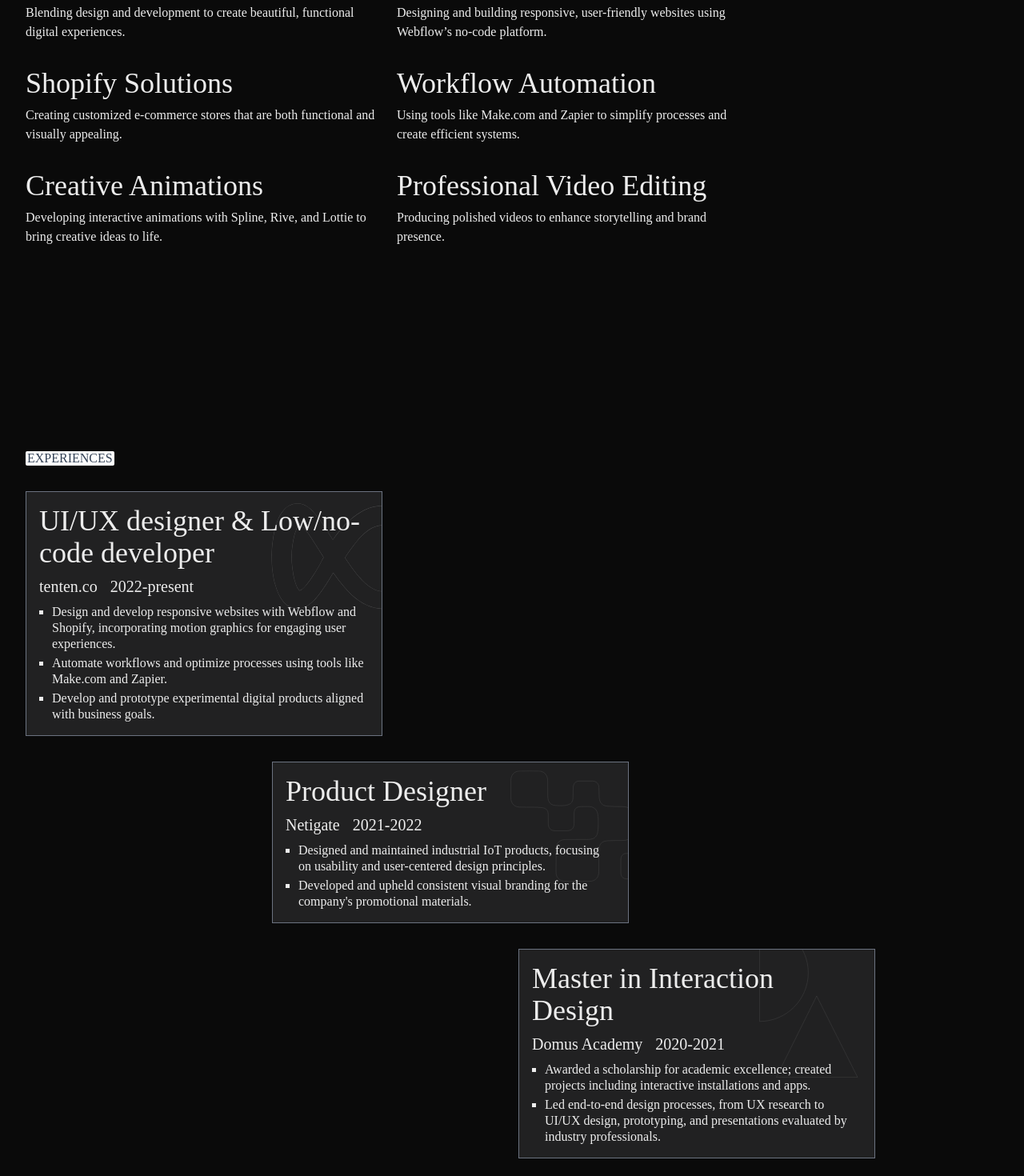
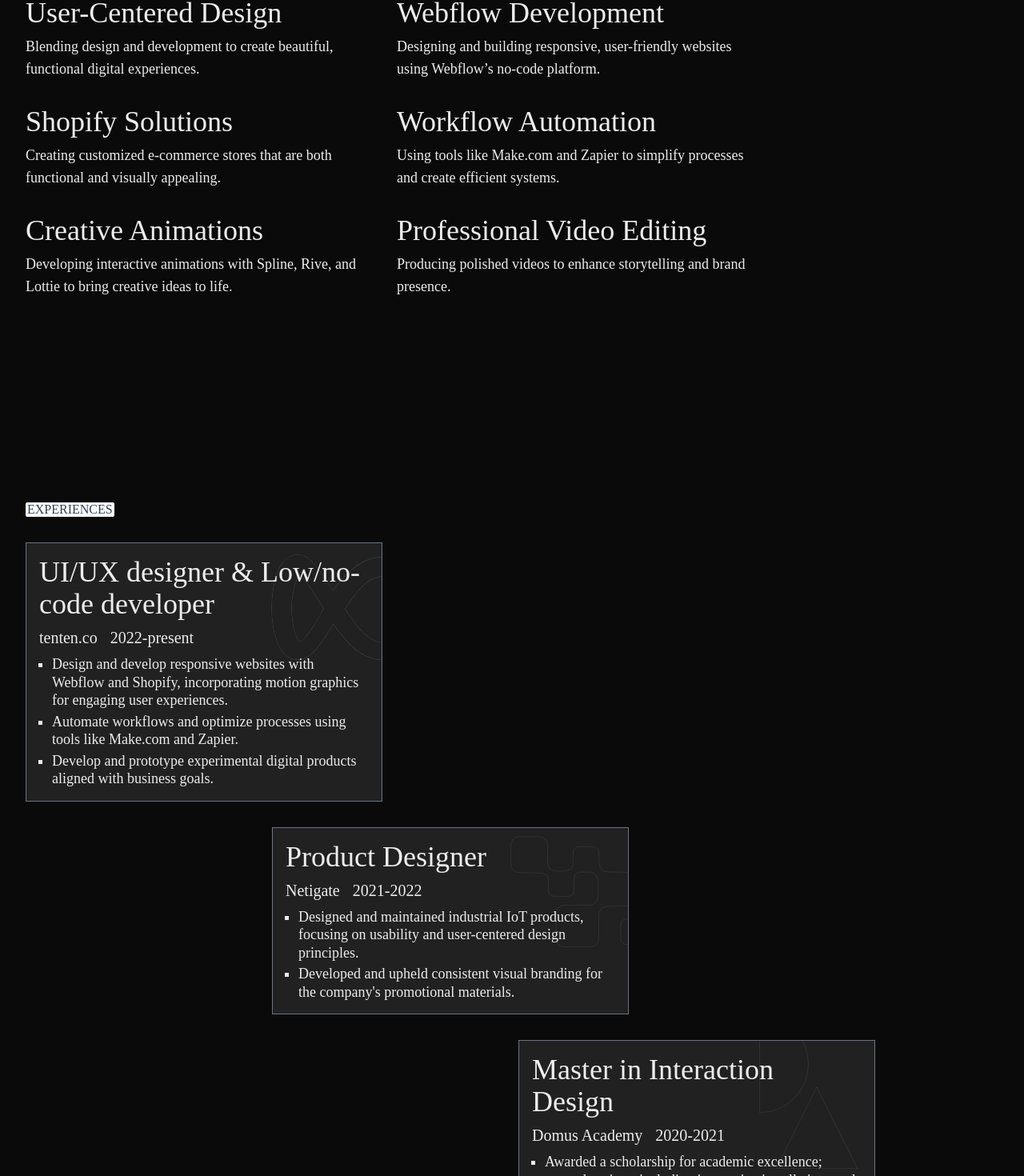
Before and after one commit to josh4work0224/main-portfolio, a Next.js app: page /about in a window 1280 px wide. Shown: the part 1472-2942 px from the top of the page at 80% size. Built offline with nearby package versions, Linux system fonts and the light colour scheme; a web font is replaced by a local one.

Commit message:
Update typography across ContentfulSection, Hero, and About pages by changing text size from medium to large for improved readability and visual hierarchy.

```diff
--- a/src/components/ContentfulSection.js
+++ b/src/components/ContentfulSection.js
@@ -224,7 +224,7 @@ const ContentfulSection = () => {
                     <span className="text-lime-300">[ </span>
                     {work.fields.name} <span className="text-lime-300"> ]</span>
                   </span>
-                  <span className="lg:block hidden text-md text-white mb-2 w-[60%] font-thin leading-tight">
+                  <span className="lg:block hidden text-lg text-white mb-2 w-[60%] font-thin leading-tight">
                     {work.fields.overview}
                   </span>
                 </div>
--- a/src/components/Hero.js
+++ b/src/components/Hero.js
@@ -675,7 +675,7 @@ export default function Hero() {
           </h1>
           <div className="flex flex-row gap-4 items-center">
             <div className="solid-blink w-4 h-4 bg-lime-300 shadow-[0_0_10px_#adff2f,0_0_20px_#adff2f,0_0_10px_#adff2f]"></div>
-            <p className="text-md">Based in Taipei</p>
+            <p className="text-lg">Based in Taipei</p>
           </div>
         </div>
       </div>
--- a/src/pages/about.js
+++ b/src/pages/about.js
@@ -16,7 +16,7 @@ export default function Archive() {
             creative developer based in Taiwan, passionate about crafting
             meaningful digital experiences.
           </h1>
-          <p className="text-md mt-2">
+          <p className="text-lg mt-2">
             With a strong foundation in design and no/low-code development, I
             specialize in blending aesthetics with functionality to create
             visually stunning and user-friendly websites. My work focuses on
@@ -40,42 +40,42 @@ export default function Archive() {
           </span>
           <div className="flex flex-col lg:col-span-3 lg:col-start-1">
             <h2 className="text-4xl">User-Centered Design</h2>
-            <p className="text-md mt-2">
+            <p className="text-lg mt-2">
               Blending design and development to create beautiful, functional
               digital experiences.
             </p>
           </div>
           <div className="flex flex-col lg:col-span-3 lg:col-start-4">
             <h2 className="text-4xl">Webflow Development</h2>
-            <p className="text-md mt-2">
+            <p className="text-lg mt-2">
               Designing and building responsive, user-friendly websites using
               Webflow’s no-code platform.
             </p>
           </div>
           <div className="flex flex-col lg:col-span-3 lg:col-start-1">
             <h2 className="text-4xl">Shopify Solutions</h2>
-            <p className="text-md mt-2">
+            <p className="text-lg mt-2">
               Creating customized e-commerce stores that are both functional and
               visually appealing.
             </p>
           </div>
           <div className="flex flex-col lg:col-span-3 lg:col-start-4">
             <h2 className="text-4xl">Workflow Automation</h2>
-            <p className="text-md mt-2">
+            <p className="text-lg mt-2">
               Using tools like Make.com and Zapier to simplify processes and
               create efficient systems.
             </p>
           </div>
           <div className="flex flex-col lg:col-span-3 lg:col-start-1">
             <h2 className="text-4xl">Creative Animations</h2>
-            <p className="text-md mt-2">
+            <p className="text-lg mt-2">
               Developing interactive animations with Spline, Rive, and Lottie to
               bring creative ideas to life.
             </p>
           </div>
           <div className="flex flex-col lg:col-span-3 lg:col-start-4">
             <h2 className="text-4xl">Professional Video Editing</h2>
-            <p className="text-md mt-2">
+            <p className="text-lg mt-2">
               Producing polished videos to enhance storytelling and brand
               presence.
             </p>
@@ -101,7 +101,7 @@ export default function Archive() {
               <h3 className="text-xl">tenten.co</h3>
               <h3 className="text-xl">2022-present</h3>
             </div>
-            <ul className="text-md list-[square] ml-4 leading-tight">
+            <ul className="text-lg list-[square] ml-4 leading-tight">
               <li  className="mb-1">
                 Design and develop responsive websites with Webflow and Shopify, incorporating motion graphics for engaging user experiences.
               </li>
@@ -127,7 +127,7 @@ export default function Archive() {
               <h3 className="text-xl">Netigate</h3>
               <h3 className="text-xl">2021-2022</h3>
             </div>
-            <ul className="text-md list-[square] ml-4 leading-tight">
+            <ul className="text-lg list-[square] ml-4 leading-tight">
               <li className="mb-1">
                 Designed and maintained industrial IoT products, focusing on
                 usability and user-centered design principles.
@@ -154,7 +154,7 @@ export default function Archive() {
               <h3 className="text-xl">Domus Academy</h3>
               <h3 className="text-xl">2020-2021</h3>
             </div>
-            <ul className="text-md list-[square] ml-4 leading-tight">
+            <ul className="text-lg list-[square] ml-4 leading-tight">
               <li className="mb-1">
                 Awarded a scholarship for academic excellence; created projects
                 including interactive installations and apps.
```
